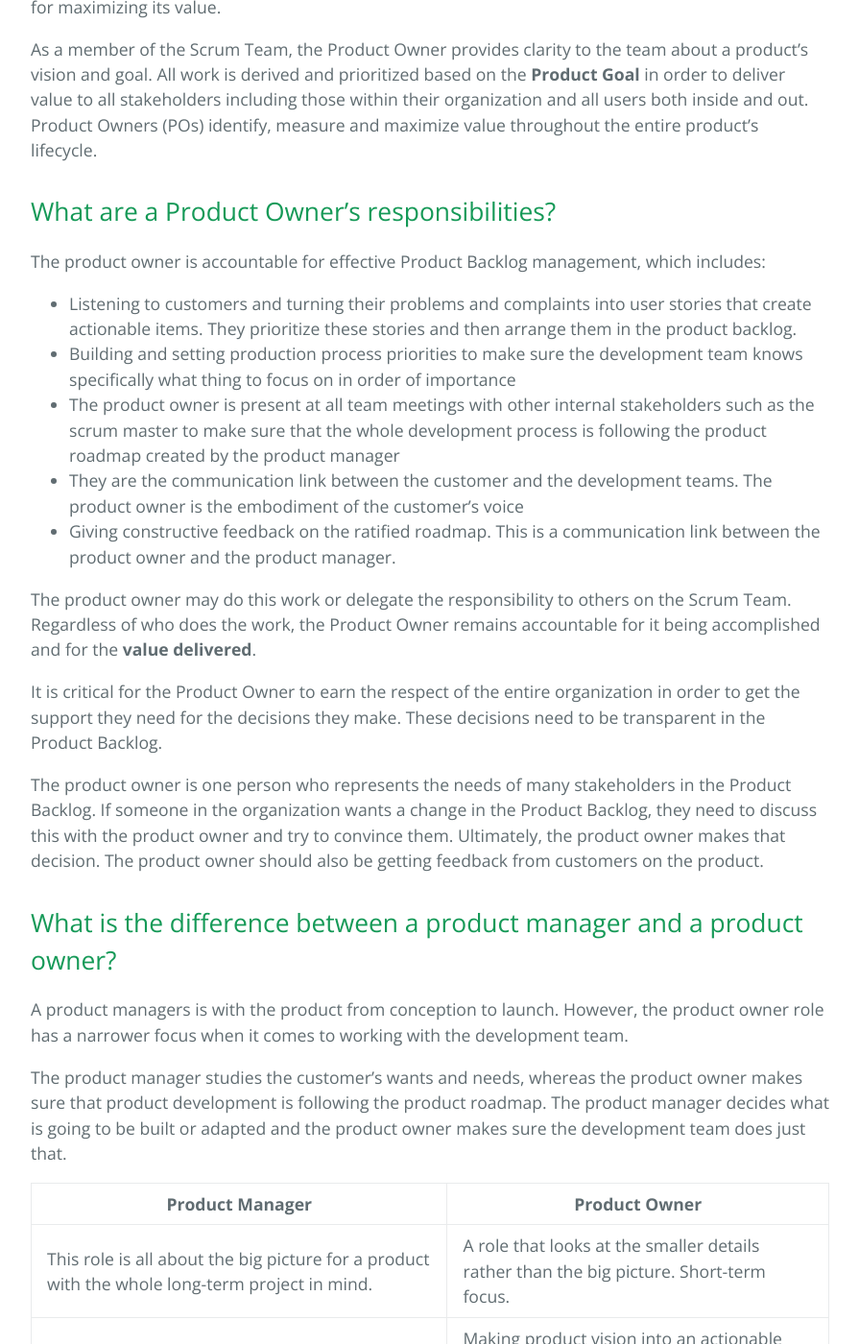
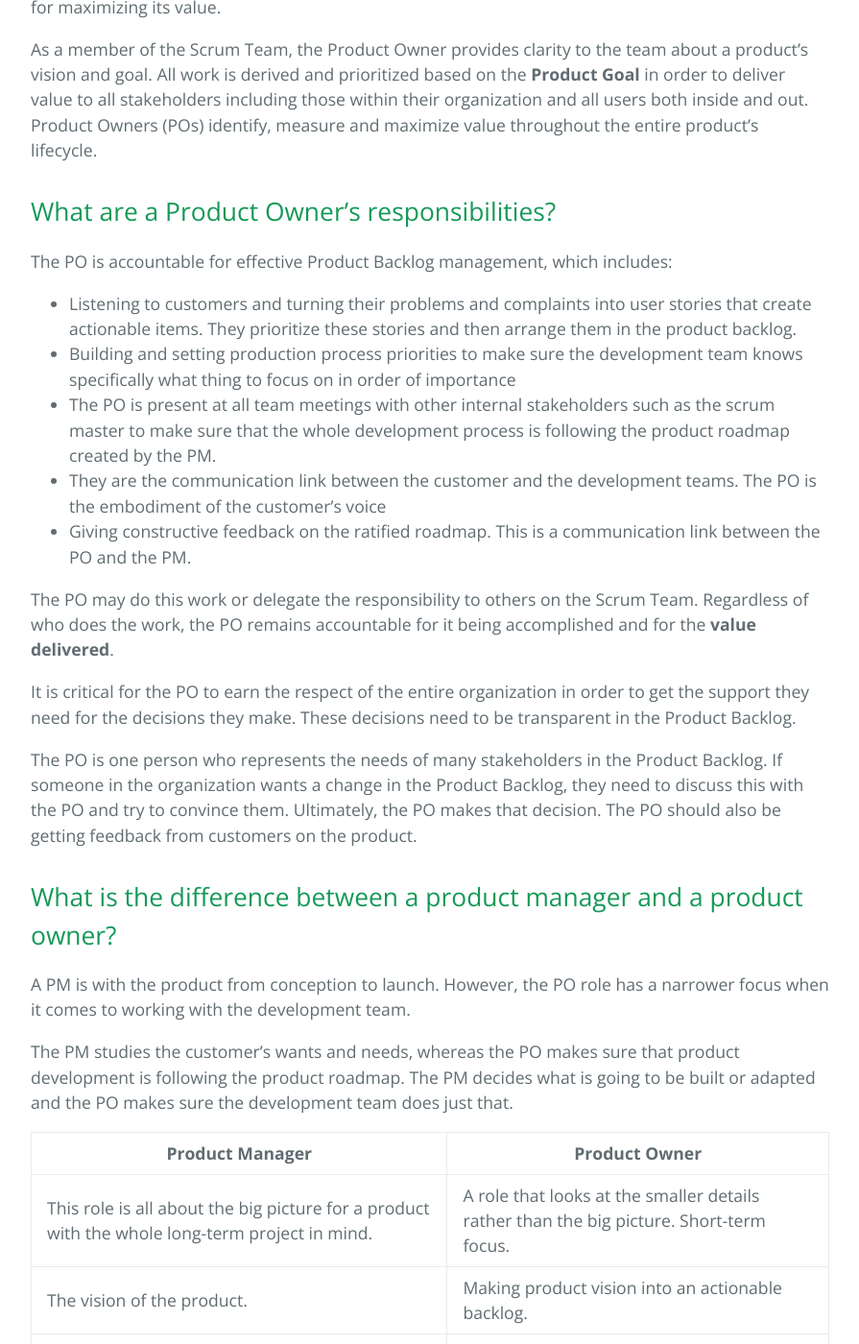
Before and after one commit to learning-software-engineering/learning-software-engineering.github.io, a Jekyll site: the page built from Topics/Product_Management/Product_Management_vs_Product_Ownership.md, in a window 1280 px wide and 1400 px high, scrolled down 1738 px. Shown: the whole window at 96% size, without its empty margins (192-1087 px from the left). Built offline with Jekyll 4.4.1, drawn with Linux system fonts in a browser that asks for light colours; our own code applies the rules of GitHub Pages for plain Markdown files; some of the changed text lies outside the part shown.

Commit message:
Updated topic to use abbreviations and explained.

```diff
--- a/Topics/Product_Management/Product_Management_vs_Product_Ownership.md
+++ b/Topics/Product_Management/Product_Management_vs_Product_Ownership.md
@@ -16,11 +16,11 @@ A product manager sits at the intersection of business, technology, and user exp
 
 ## What are a Product Manager's responsibilities?
 
-In larger organizations, product managers are embedded within teams of specialists. Researchers, analysts, and marketers help gather input, while developers and designers manage the day-to-day execution, draw up designs, test prototypes, and find bugs. These product managers have more help, but they also spend more time aligning the stakeholders behind a specific vision.
+In larger organizations, PMs are embedded within teams of specialists. Researchers, analysts, and marketers help gather input, while developers and designers manage the day-to-day execution, draw up designs, test prototypes, and find bugs. These PMs have more help, but they also spend more time aligning the stakeholders behind a specific vision.
 
-Product Managers at smaller organizations spend less time getting everyone to agree, but more time doing the hands-on work that comes with defining a vision and seeing it through.
+PMs at smaller organizations spend less time getting everyone to agree, but more time doing the hands-on work that comes with defining a vision and seeing it through.
 
-In general, a good product manager will spend their time on a handful of tasks such as:
+In general, a good PM will spend their time on a handful of tasks such as:
 * Understanding and representing user needs.
 * Monitoring the market and developing competitive analyses.
 * Defining a vision or roadmap for a product
@@ -36,25 +36,25 @@ As a member of the Scrum Team, the Product Owner provides clarity to the team ab
 
 ## What are a Product Owner's responsibilities?
 
-The product owner is accountable for effective Product Backlog management, which includes:
+The PO is accountable for effective Product Backlog management, which includes:
 
 * Listening to customers and turning their problems and complaints into user stories that create actionable items. They prioritize these stories and then arrange them in the product backlog.
 * Building and setting production process priorities to make sure the development team knows specifically what thing to focus on in order of importance
-* The product owner is present at all team meetings with other internal stakeholders such as the scrum master to make sure that the whole development process is following the product roadmap created by the product manager
-* They are the communication link between the customer and the development teams. The product owner is the embodiment of the customer's voice
-* Giving constructive feedback on the ratified roadmap. This is a communication link between the product owner and the product manager.
+* The PO is present at all team meetings with other internal stakeholders such as the scrum master to make sure that the whole development process is following the product roadmap created by the PM.
+* They are the communication link between the customer and the development teams. The PO is the embodiment of the customer's voice
+* Giving constructive feedback on the ratified roadmap. This is a communication link between the PO and the PM.
 
-The product owner may do this work or delegate the responsibility to others on the Scrum Team. Regardless of who does the work, the Product Owner remains accountable for it being accomplished and for the **value delivered**.
+The PO may do this work or delegate the responsibility to others on the Scrum Team. Regardless of who does the work, the PO remains accountable for it being accomplished and for the **value delivered**.
 
-It is critical for the Product Owner to earn the respect of the entire organization in order to get the support they need for the decisions they make. These decisions need to be transparent in the Product Backlog.
+It is critical for the PO to earn the respect of the entire organization in order to get the support they need for the decisions they make. These decisions need to be transparent in the Product Backlog.
 
-The product owner is one person who represents the needs of many stakeholders in the Product Backlog. If someone in the organization wants a change in the Product Backlog, they need to discuss this with the product owner and try to convince them. Ultimately, the product owner makes that decision. The product owner should also be getting feedback from customers on the product.
+The PO is one person who represents the needs of many stakeholders in the Product Backlog. If someone in the organization wants a change in the Product Backlog, they need to discuss this with the PO and try to convince them. Ultimately, the PO makes that decision. The PO should also be getting feedback from customers on the product.
 
 ## What is the difference between a product manager and a product owner?
 
-A product managers is with the product from conception to launch. However, the product owner role has a narrower focus when it comes to working with the development team.
+A PM is with the product from conception to launch. However, the PO role has a narrower focus when it comes to working with the development team.
 
-The product manager studies the customer's wants and needs, whereas the product owner makes sure that product development is following the product roadmap. The product manager decides what is going to be built or adapted and the product owner makes sure the development team does just that.
+The PM studies the customer's wants and needs, whereas the PO makes sure that product development is following the product roadmap. The PM decides what is going to be built or adapted and the PO makes sure the development team does just that.
 
 | Product Manager | Product Owner |
 |-----------------|---------------|
@@ -64,11 +64,13 @@ The product manager studies the customer's wants and needs, whereas the product
 | Prioritize features. | Highlights needs for the development of a team. |
 | Product roadmap. | Backlog, epics, and user stories. |
 
-Basically, product managers are strategic, while product owners are more tactical. There are some similarities between both roles. For example, they guide the product through the development process and work with several of the same teams across the organization.
+Basically, PMs are strategic, while POs are more tactical. There are some similarities between both roles. For example, they guide the product through the development process and work with several of the same teams across the organization.
 
-In some cases, a PO might take on some of the more strategic roles of a PM, and vice versa. But in a prototypical agile organization, the team will have both product owners and product managers, each responsible for some variation of the functions listed above.
+In some cases, a PO might take on some of the more strategic roles of a PM, and vice versa. But in a prototypical agile organization, the team will have both POs and PMs, each responsible for some variation of the functions listed above.
 
-In that sense, a product owner is a type of product manager -more tactical, more internal-facing- who helps keep the product's progress on track in an agile organization.
+In that sense, a PO is a type of PM - more tactical, more internal-facing - who helps keep the product's progress on track in an agile organization.
+
+It is important to note that there is often an overlap between PO's and PM's. In fact, they often get misnamed in start-up companies where a PM can take on the role of PO or vice versa. Product Management is a relatively new field, which is why many are trying to find their footing with the correct naming conventions.
 
 ## Additional Resources
 
```
Also changed, not shown: other parts of Topics/Product_Management/Product_Management_vs_Product_Ownership.md (+2 -0 lines).
